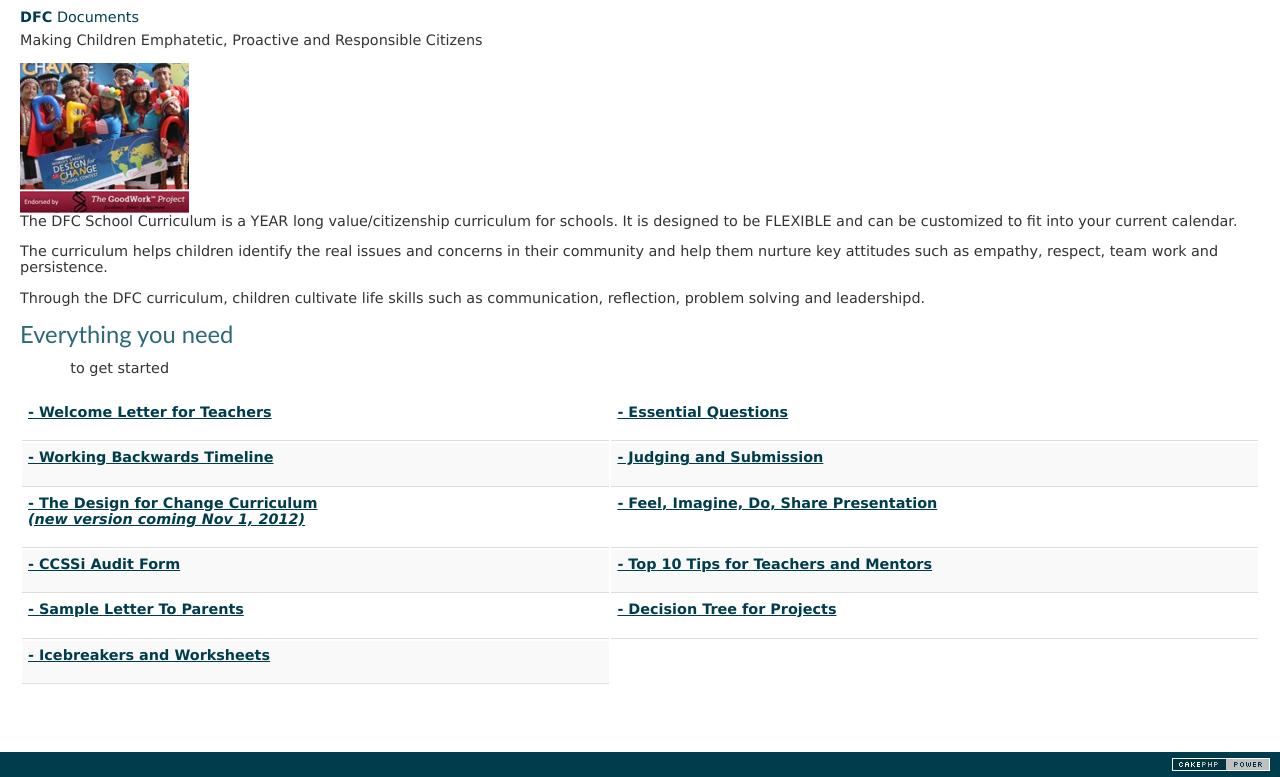
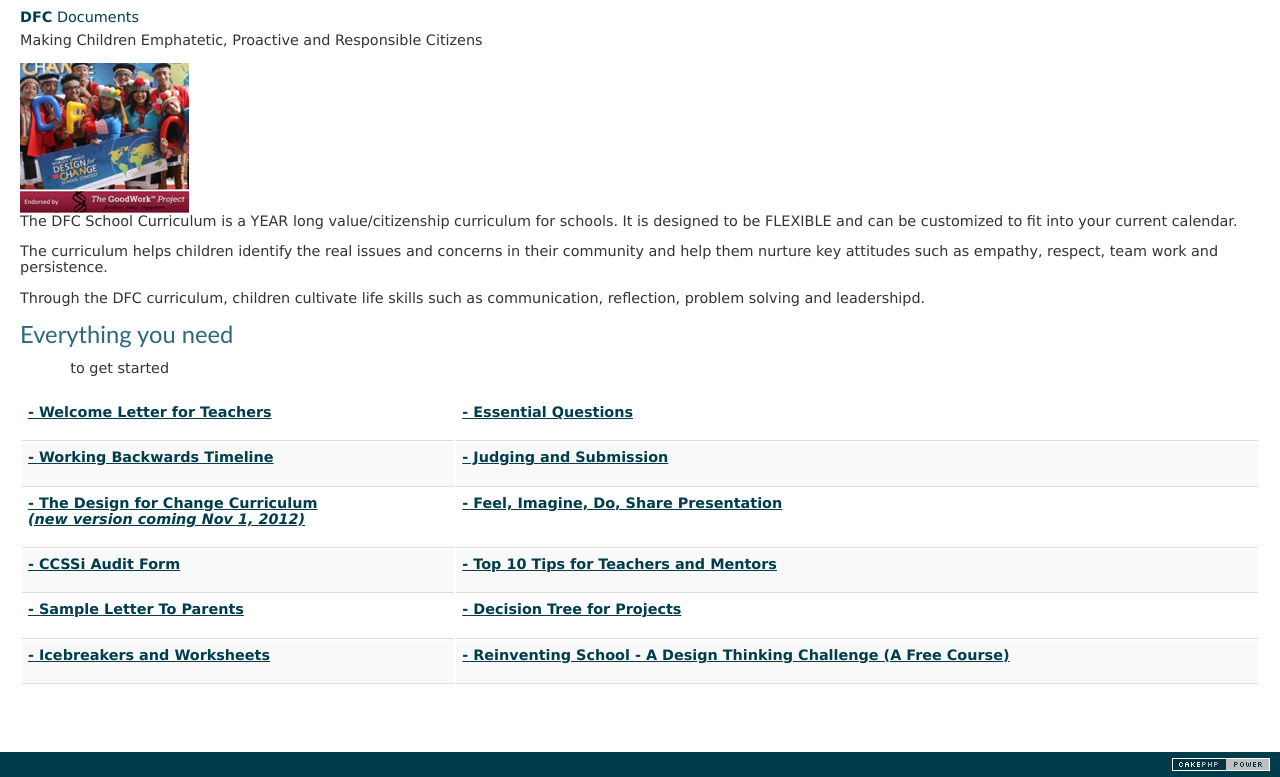
Before and after one commit to harrisonj/Design-for-Change-USA, a CakePHP app: the page made by app/View/Pages/documents.ctp in a window 1280 px wide. Shown: the part 48-825 px from the top of the page. Run offline with PHP 8.4 and a stand-in for CakePHP, Linux system fonts and the light colour scheme; the template is opened without the code that fills it, so the values that code supplies are empty; some libraries are stand-ins or nearby versions.

Commit message:
added free course link

```diff
--- a/app/View/Pages/documents.ctp
+++ b/app/View/Pages/documents.ctp
@@ -60,7 +60,9 @@
                     <td>
                        <p class="dfc-link"><a target="_new" href="/dfcusa/files/Design%20for%20Change%20-%20Icebreakers%20and%20Team Activities.pdf">- Icebreakers and Worksheets</a></p>
                     </td>
-
+                    <td>
+                       <p class="dfc-link"><a target="_new" href="http://www.udemy.com/reinventing-school-design-thinking-challange/">- Reinventing School - A Design Thinking Challenge (A Free Course)</a></p>
+                    </td>
                 </tr>
             </table>
             <br>
```
Also changed, not shown: 10 other files.
